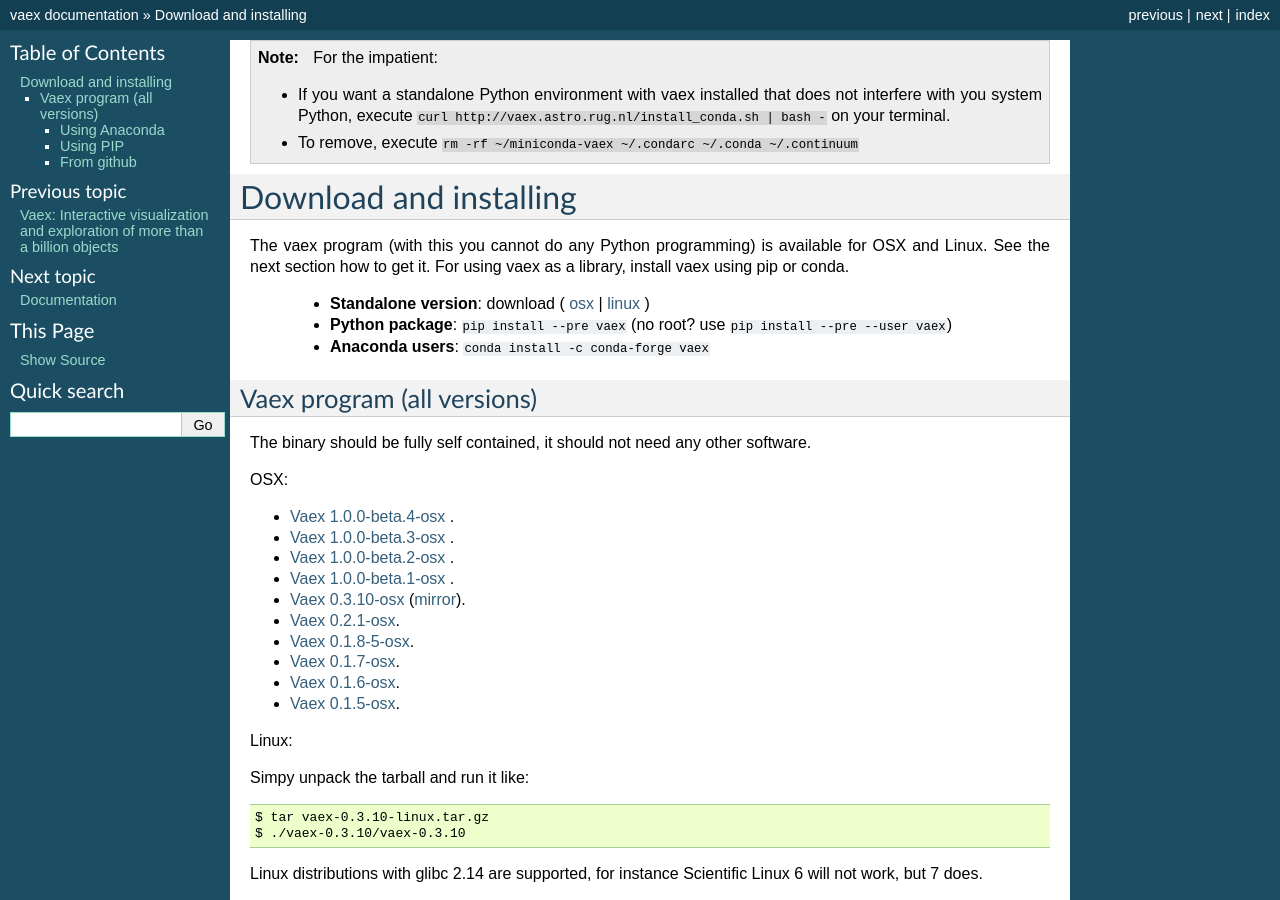
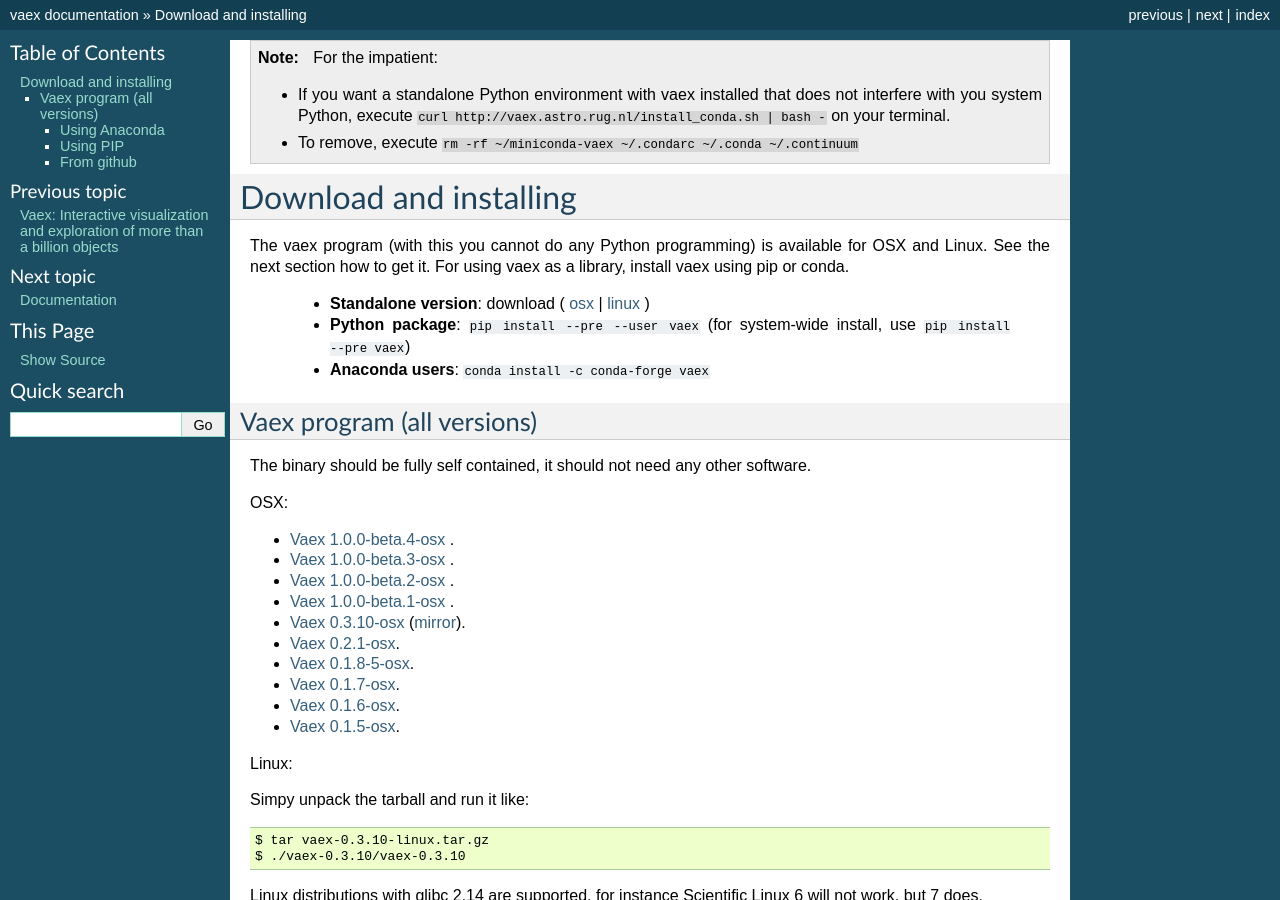
Before and after one commit to vaexio/vaex, a Sphinx documentation site: the page built from docs/source/installing.rst, in a window 1280 px wide and 900 px high. Built offline with Sphinx 7.4.7, drawn with Linux system fonts in a browser that asks for light colours; pages that are not in the unit, such as notebooks, are missing from menus; the version number could not be read and is left out.

Commit message:
Update installing.rst
I would default to installing vaex as user, not as root. Modified docs accordingly.

```diff
--- a/docs/source/installing.rst
+++ b/docs/source/installing.rst
@@ -14,7 +14,7 @@
 See the next section how to get it. For using vaex as a library, install vaex using pip or conda.
 
  * **Standalone version**: download ( `osx <//vaex.astro.rug.nl/program/vaex-1.0.0-beta.4-osx.zip>`_ | `linux <//vaex.astro.rug.nl/program/vaex-1.0.0-beta.4-linux.tar.gz>`_ )
- * **Python package**: ``pip install --pre vaex`` (no root? use ``pip install --pre --user vaex``)
+ * **Python package**: ``pip install --pre --user vaex`` (for system-wide install, use ``pip install --pre vaex``)
  * **Anaconda users**: ``conda install -c conda-forge vaex``
 
 
```
